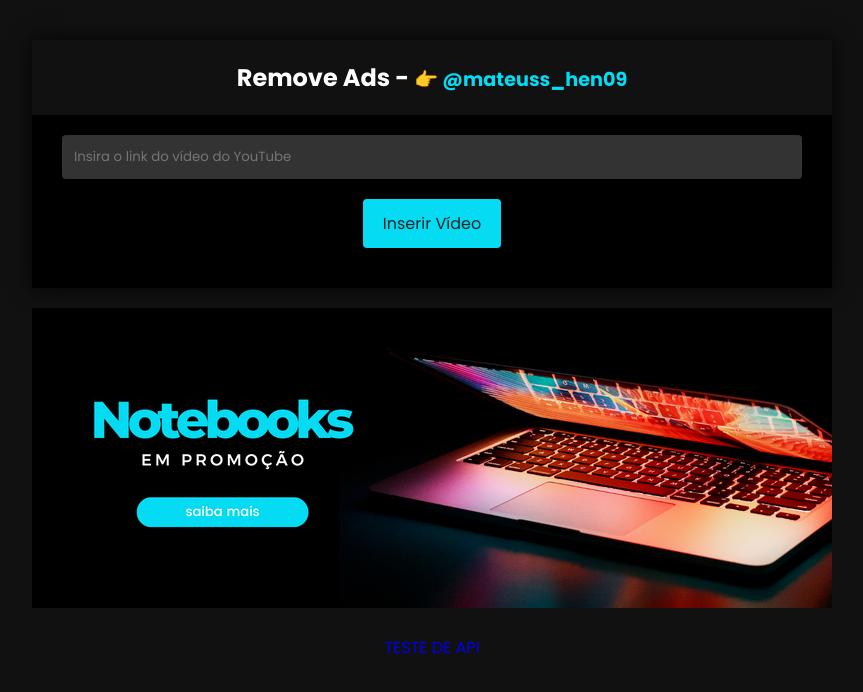
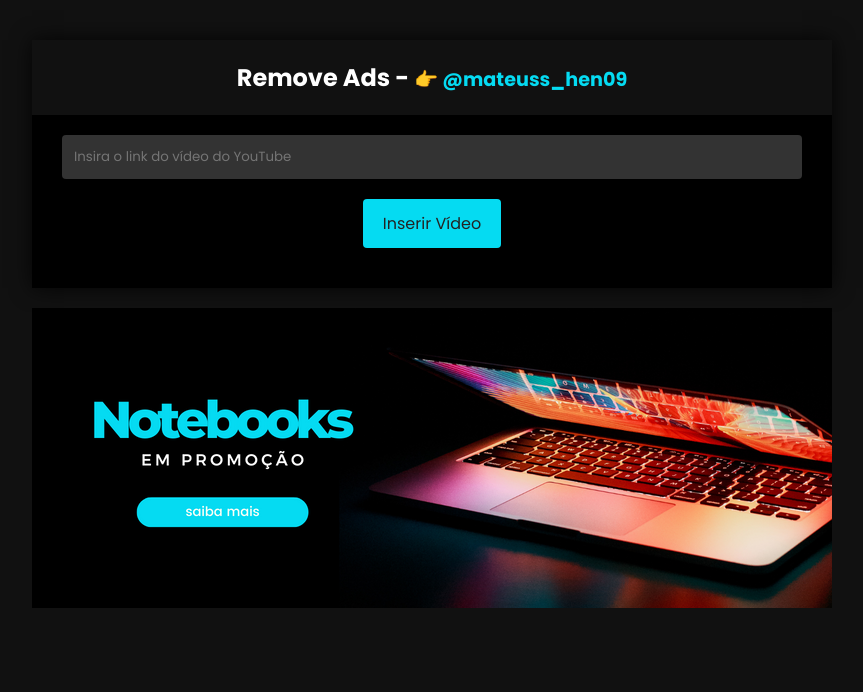
Before and after one commit to mateus-fer09/remove-ads, a plain HTML site: page index.html in a window 1280 px wide. Shown: the whole page, without its empty margins (208-1071 px from the left). Drawn offline with Linux system fonts and the light colour scheme.

Commit message:
Update index.html

```diff
--- a/index.html
+++ b/index.html
@@ -30,8 +30,6 @@
             </div>
         </a>
     </div>
-
-    <a href="API iframe YouTube/index.html">TESTE DE API</a>
     <script src="js/index.js"></script>
         <!-- Google tag (gtag.js) -->
 <script async src="https://www.googletagmanager.com/gtag/js?id=G-DWCBK5P7YH"></script>
```
